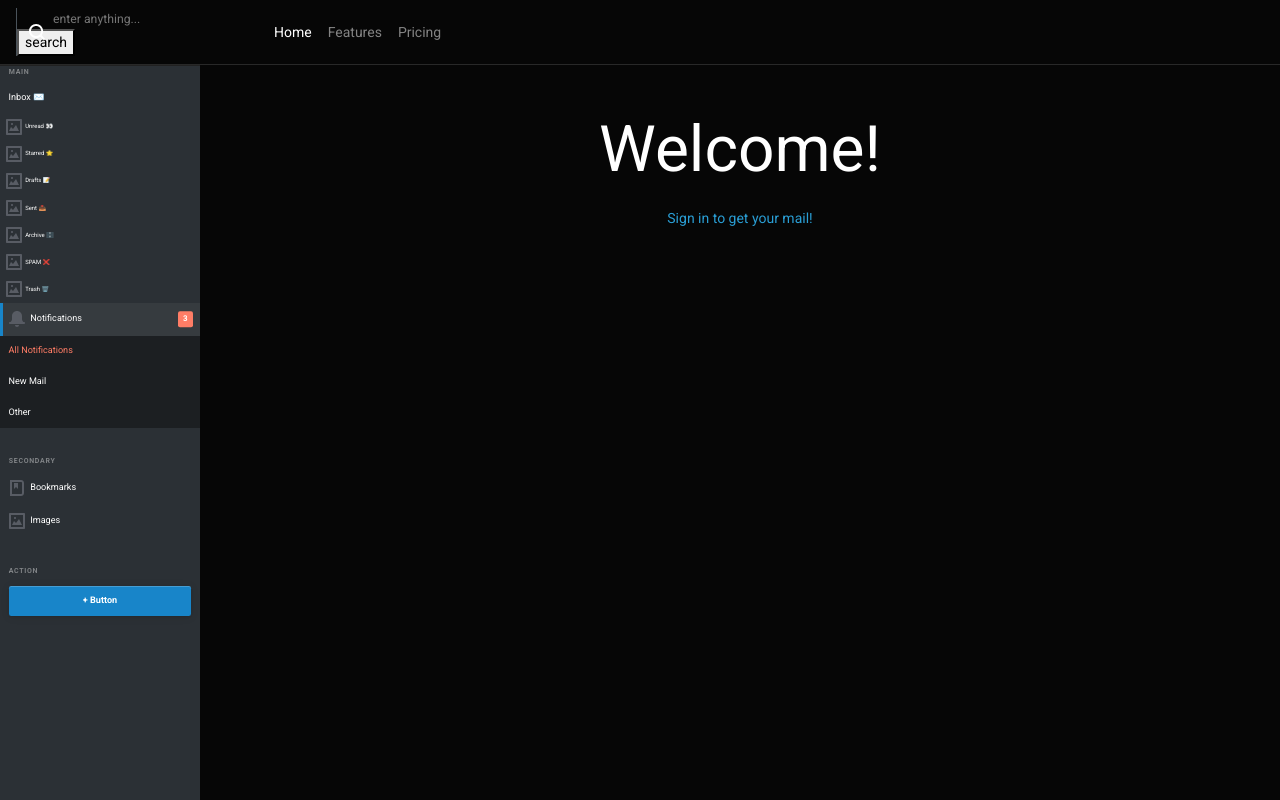
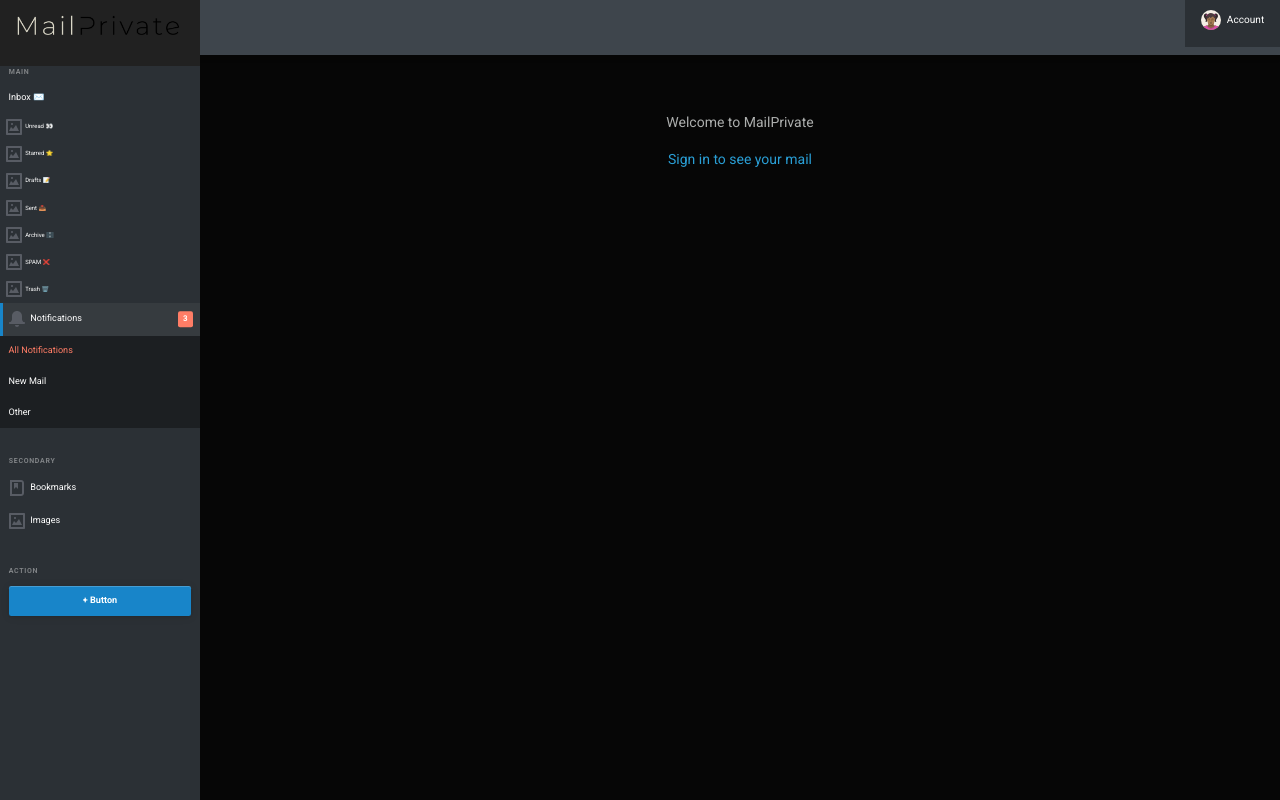
Before and after one commit to vladyslavnUA/yahoo_clone, a plain HTML site: page index.html in a window 1280 px wide. Drawn offline with nearby package versions, Linux system fonts and the light colour scheme.

Commit message:
updated index

```diff
--- a/index.html
+++ b/index.html
@@ -6,15 +6,15 @@
   <script>document.getElementsByTagName("html")[0].className += " js";</script>
   <link rel="stylesheet" href="assets/css/style.css">
   <link rel="stylesheet" href="https://bootswatch.com/4/cyborg/bootstrap.min.css">
-  <title>mailPrivate</title>
+  <title>MailPrivate | Main </title>
 </head>
 <body>
-  <header class="cd-main-header js-cd-main-header">
+  <header class="cd-main-header js-cd-main-header navbarone">
     <div class="cd-logo-wrapper">
       <a href="#0" class="cd-logo"><img src="assets/img/mailprivate.png" alt="Logo"></a>
     </div>
-    <nav class="navbar navbar-expand navbar-dark bg-dark fixed-top">
-        <!-- <a class="navbar-brand" href="#">mailPrivate</a> -->
+  <!-- <nav class="navbar navbar-expand navbar-dark bg-dark fixed-top">
+      <a class="navbar-brand" href="#">mailPrivate</a>
       <div class="cd-search js-cd-search">
           <form>
               <input class="reset" type="search" placeholder="enter anything...">
@@ -27,18 +27,9 @@
           <a class="nav-item nav-link" href="#">Features</a>
           <a class="nav-item nav-link" href="#">Pricing</a>
       </div>
-    </nav>
-    <div class="cd-search js-cd-search">
-      <form>
-        <input class="reset" type="search" placeholder="search anything...">
-      </form>
-    </div>
-
-    <button class="reset cd-nav-trigger js-cd-nav-trigger" aria-label="Toggle menu"><span></span></button>
+  </nav> -->
 
     <ul class="cd-nav__list js-cd-nav__list">
-      <li class="cd-nav__item"><a href="#0">Tour</a></li>
-      <li class="cd-nav__item"><a href="#0">Support</a></li>
       <li class="cd-nav__item cd-nav__item--has-children cd-nav__item--account js-cd-item--has-children">
         <a href="#0">
           <img src="assets/img/cd-avatar.svg" alt="avatar">
@@ -54,7 +45,7 @@
     </ul>
   </header> <!-- .cd-main-header -->
 
-  <main class="cd-main-content">
+  <main class="cd-main-content borderone">
     <nav class="cd-side-nav js-cd-side-nav">
       <ul class="cd-side__list js-cd-side__list">
         <li class="cd-side__label"><span>Main</span></li>
@@ -131,14 +122,23 @@
     </nav>
 
     <div class="cd-content-wrapper">
-      <div class="text-component text-center">
-        <h1>Welcome!</h1>
-        <p><a href="#" target="_blank">Sign in to get your mail!</a></p>
+      <div class="row">
+        <div class="col_one">
+          <style>
+            .col_one {
+              text-align: center;
+              width: 100%;
+            }
+          </style>
+          Welcome to MailPrivate
+          <p> </p>
+          <a href="#" target="_blank"><p>Sign in to see your mail</p></a>
+        </div>
+        <div class="col_two">
+
+        </div>
       </div>
     </div> <!-- .content-wrapper -->
   </main> <!-- .cd-main-content -->
-  <script src="assets/js/util.js"></script>
-  <script src="assets/js/menu-aim.js"></script>
-  <script src="assets/js/main.js"></script>
 </body>
 </html>
```
Lines whose indentation alone changed are shown as unchanged.
